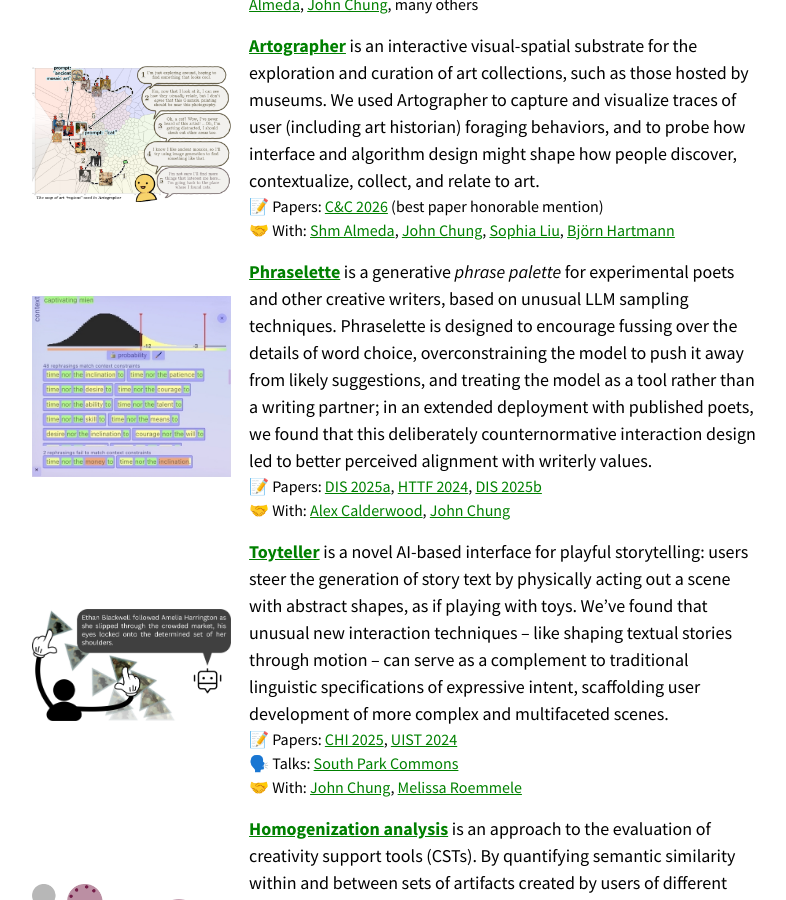
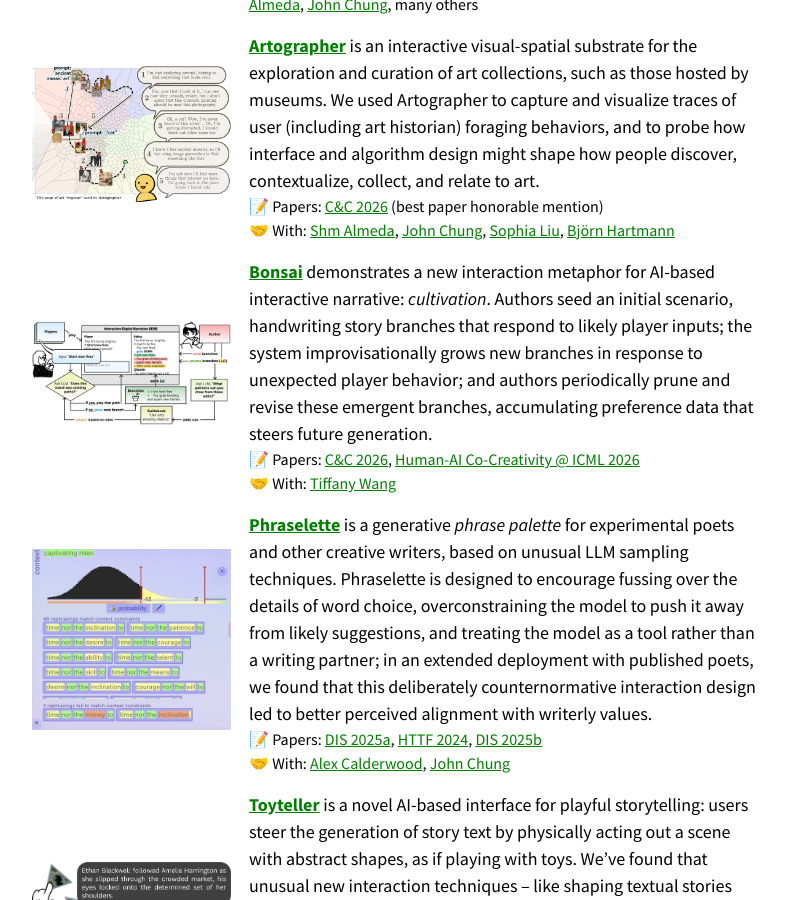
Before and after one commit to mkremins/mkremins.github.io, a Jekyll site: the page built from index.html, in a window 1280 px wide and 900 px high, scrolled down 1497 px. Shown: the whole window, without its empty margins (246-1032 px from the left). Built offline with Jekyll 4.4.1, drawn with Linux system fonts in a browser that asks for light colours.

Commit message:
Add Bonsai project card
...and PDFs of C&C 2026 demo paper + ICML 2026 workshop paper

```diff
--- a/_data/publications.json
+++ b/_data/publications.json
@@ -12,7 +12,7 @@
 },
 {
   "title": "Bonsai: Designing for Cultivation in AI Interactive Digital Narratives",
-  "url": "",
+  "url": "https://mkremins.github.io/publications/Bonsai_C&C2026.pdf",
   "authors": ["Tiffany Wang", "Max Kreminski"],
   "year": "2026",
   "venue": "C&C",
@@ -46,7 +46,7 @@
 },
 {
   "title": "Bonsai: Cultivating Author Intent in LLM-Based Interactive Digital Narratives",
-  "url": "",
+  "url": "https://mkremins.github.io/publications/Bonsai_HAICC2026.pdf",
   "authors": ["Tiffany Wang", "Max Kreminski"],
   "year": "2026",
   "venue": "Human-AI Co-Creativity",
--- a/index.html
+++ b/index.html
@@ -42,6 +42,16 @@ layout: main
 				<div class="card-links">
 					📝 Papers: <a href="https://arxiv.org/abs/2512.02288">C&C 2026</a> (best paper honorable mention)<br>
 					🤝 With: <a href="https://shmuh.co/">Shm Almeda</a>, <a href="https://johnr0.github.io/">John Chung</a>, <a href="https://sophiawliu.com/">Sophia Liu</a>, <a href="https://people.eecs.berkeley.edu/~bjoern/">Björn Hartmann</a>
+				</div>
+			</div>
+		</div>
+		<div class="card project-card">
+			<div class="card-image"><img src="/img/projects/Bonsai.png" alt=""></div>
+			<div class="card-text">
+				<span class="card-title"><a href="https://tinypot.vercel.app/">Bonsai</a></span> demonstrates a new interaction metaphor for AI-based interactive narrative: <em>cultivation</em>. Authors seed an initial scenario, handwriting story branches that respond to likely player inputs; the system improvisationally grows new branches in response to unexpected player behavior; and authors periodically prune and revise these emergent branches, accumulating preference data that steers future generation.
+				<div class="card-links">
+					📝 Papers: <a href="https://mkremins.github.io/publications/Bonsai_C&C2026.pdf">C&C 2026</a>, <a href="https://mkremins.github.io/publications/Bonsai_HAICC2026.pdf">Human-AI Co-Creativity @ ICML 2026</a><br>
+					🤝 With: <a href="https://www.tiffanywang.me/">Tiffany Wang</a>
 				</div>
 			</div>
 		</div>
```
Also changed, not shown: img/projects/Bonsai.png (added), 2 other files.
